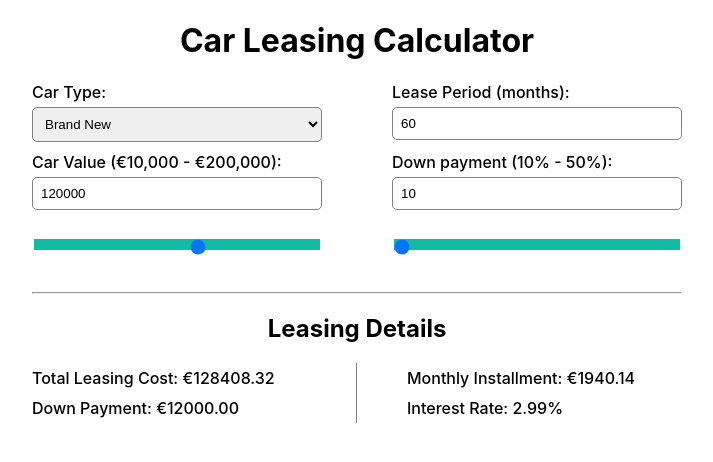
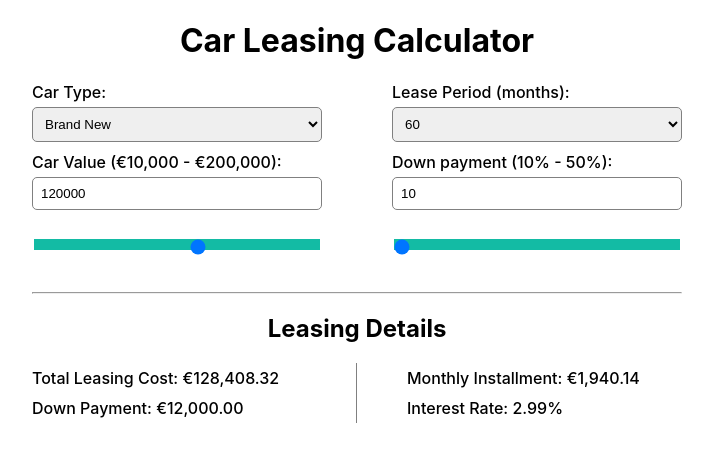
Before and after one commit to vsl700/car-leasing-react, a React (Create React App) app: page / in a window 1280 px wide. Shown: the top 462 px of the page, without its empty margins (283-996 px from the left). Built offline with nearby package versions, Linux system fonts and the light colour scheme.

Commit message:
Calculation is done (with some inaccuracy)

```diff
--- a/src/App.tsx
+++ b/src/App.tsx
@@ -1,27 +1,106 @@
-import React from 'react';
+import React, { useEffect, useState } from 'react';
 import './App.css';
 
+// A formatter for converting numbers to currency strings
+const formatter = new Intl.NumberFormat('en-US', { style: 'currency', currency: 'EUR' });
+
 function App() {
+    // Inputs
+    const [ carType, setCarType ] = useState('brand-new');
+    const [ leasePeriod, setLeasePeriod ] = useState(60);
+    const [ carValue, setCarValue ] = useState(120000);
+    const [ downPayment, setDownPayment ] = useState(10);
+
+    // Outputs
+    const [ totalLeasingCost, setTotalLeasingCost ] = useState(0);
+    const [ monthlyInstallment, setMonthlyInstallment ] = useState(0);
+    const [ downPaymentPrice, setDownPaymentPrice ] = useState(0);
+    const [ interestRate, setInterestRate ] = useState(0);
+
+    // Input changes
+    const onCarTypeChanged = (value: string) => {
+        setCarType(value)
+    }
+
+    const onLeasePeriodChanged = (rawValue: string) => {
+        setLeasePeriod(parseInt(rawValue))
+    }
+
+    const onCarValueChanged = (rawValue: string) => {
+        setCarValue(parseInt(rawValue));
+    }
+
+    const onDownPaymentChanged = (rawValue: string) => {
+        setDownPayment(parseInt(rawValue));
+    }
+    // Input changes
+
+    // Calculating outputs
+    const calculateOutputs = () => {
+        // Calculate interest rate
+        let newInterestRate = 0;
+        switch(carType){
+            case 'brand-new': newInterestRate = 2.99; break;
+            case 'used': newInterestRate = 3.7; break;
+        }
+
+        // Set the interest rate
+        setInterestRate(newInterestRate)
+
+        // Validate 'carValue' and 'downPayment' inputs
+        if(carValue < 10000 || carValue > 200000 || downPayment < 10 || downPayment > 50){
+            return;
+        }
+
+        // Calculate outputs
+        let newDownPayment = carValue * (downPayment / 100);
+        let newMonthlyInterest = newInterestRate / 100 / 12;
+        let amountFinanced = carValue - newDownPayment;
+
+        let newMonthlyInstallment = (amountFinanced * newMonthlyInterest) / (1 - Math.pow((1 + newMonthlyInterest), -leasePeriod))
+        let newTotalLeasingCost = newMonthlyInstallment * leasePeriod + newDownPayment;
+
+        // Set the calculated outputs
+        setDownPaymentPrice(newDownPayment);
+        setMonthlyInstallment(newMonthlyInstallment);
+        setTotalLeasingCost(newTotalLeasingCost);
+    }
+
+    useEffect(calculateOutputs, [carType, carValue, downPayment, leasePeriod])
+    // Calculating outputs
+
+    // Helper methods
+    const formatToEuros = (value: number): string => {
+        return formatter.format(value);
+    }
+    // Helper methods
+
     return (
-        <div className="App">
+        <div className='App'>
             <h1>Car Leasing Calculator</h1>
             <div className='Calc-input'>
                 <CalcInputItem inputId='car-type' labelText='Car Type:'>
-                    <select id='car-type'>
-                        <option value="brand-new">Brand New</option>
-                        <option value="used">Used</option>
+                    <select id='car-type' value={carType} onChange={e => onCarTypeChanged(e.target.value)}>
+                        <option value='brand-new'>Brand New</option>
+                        <option value='used'>Used</option>
                     </select>
                 </CalcInputItem>
                 <CalcInputItem inputId='lease-period' labelText='Lease Period (months):'>
-                    <input id='lease-period' type="text" defaultValue={60} />
+                    <select id='lease-period' value={leasePeriod} onChange={e => onLeasePeriodChanged(e.target.value)}>
+                        <option value="12">12</option>
+                        <option value="24">24</option>
+                        <option value="36">36</option>
+                        <option value="48">48</option>
+                        <option value="60">60</option>
+                    </select>
                 </CalcInputItem>
                 <CalcInputItem inputId='car-value' labelText='Car Value (€10,000 - €200,000):'>
-                    <input id='car-value' type="text" defaultValue={120000} />
-                    <RangeSlider min={10000} max={200000} defaultValue={120000} onValueChanged={(value) => {}} />
+                    <input id='car-value' type='text' value={carValue} onChange={e => onCarValueChanged(e.target.value)} />
+                    <input type='range' min={10000} max={200000} value={carValue} onChange={e => onCarValueChanged(e.target.value)} />
                 </CalcInputItem>
                 <CalcInputItem inputId='down-payment' labelText='Down payment (10% - 50%):'>
-                    <input id='down-payment' type="text" defaultValue={10} />
-                    <RangeSlider min={10} max={50} step={5} defaultValue={10} onValueChanged={(value) => {}} />
+                    <input id='down-payment' type='text' value={downPayment} onChange={e => onDownPaymentChanged(e.target.value)} />
+                    <input type='range' min={10} max={50} step={5} value={downPayment} onChange={e => onDownPaymentChanged(e.target.value)} />
                 </CalcInputItem>
             </div>
             <hr />
@@ -29,17 +108,17 @@ function App() {
                 <h2>Leasing Details</h2>
                 <div className='Calc-output-items'>
                     <div className='Calc-output-item'>
-                        <p>Total Leasing Cost: €128408.32</p>
-                        <p>Down Payment: €12000.00</p>
+                        <p>Total Leasing Cost: {formatToEuros(totalLeasingCost)}</p>
+                        <p>Down Payment: {formatToEuros(downPaymentPrice)}</p>
                     </div>
                     <div className='Calc-output-item'>
-                        <p>Monthly Installment: €1940.14</p>
-                        <p>Interest Rate: 2.99%</p>
+                        <p>Monthly Installment: {formatToEuros(monthlyInstallment)}</p>
+                        <p>Interest Rate: {interestRate}%</p>
                     </div>
                 </div>
             </div>
         </div>
-    );
+    )
 }
 
 // An item containing an input, provided as a child node, and a generated label to it.
@@ -55,13 +134,4 @@ const CalcInputItem = (props: {inputId: string, labelText: string, children: Rea
     )
 }
 
-// ADD COMMENTS!!!
-// ADD COMMENTS!!!
-// ADD COMMENTS!!!
-const RangeSlider = (props: {min: number, max: number, step?: number, defaultValue: number, onValueChanged: (v: number) => void}) => {
-    return (
-        <input type='range' min={props.min} max={props.max} step={props.step} defaultValue={props.defaultValue} onChange={(e) => props.onValueChanged(parseInt(e.target.value))} />
-    )
-}
-
 export default App;
```
